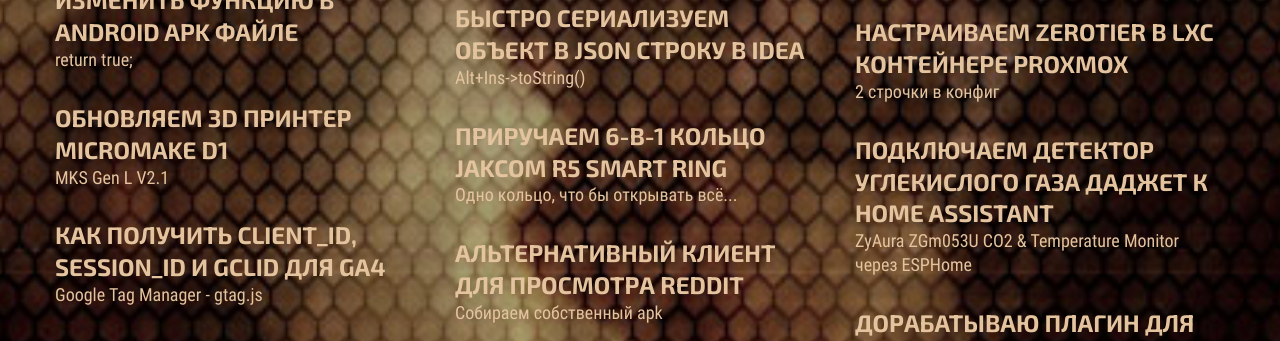
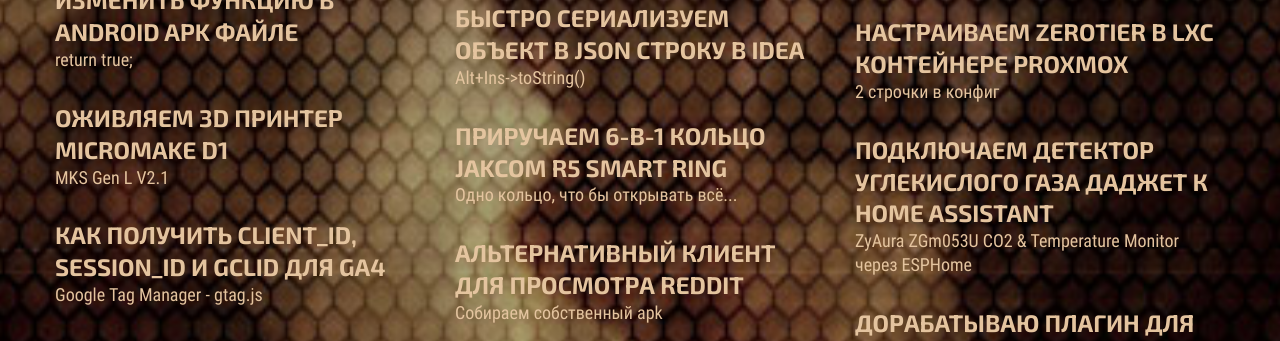
Before and after one commit to william-aqn/blog, a Jekyll site: the page built from index.html, in a window 1280 px wide and 900 px high, scrolled down 2642 px. Shown: the part 157-498 px from the top of the window. Built offline with Jekyll 4.4.1, drawn with Linux system fonts in a browser that asks for light colours; a script that is not in the unit is left out.

Commit message:
Update 2025-06-12-micromake-d1-on-makerbase-mks-gen-l-v2.1.md

```diff
--- a/_posts/2025-06-12-micromake-d1-on-makerbase-mks-gen-l-v2.1.md
+++ b/_posts/2025-06-12-micromake-d1-on-makerbase-mks-gen-l-v2.1.md
@@ -1,11 +1,11 @@
 ---
 layout: post
-title: "Обновляем 3D принтер Micromake D1"
+title: "Оживляем 3D принтер Micromake D1"
 description: "MKS Gen L V2.1"
 tags: micromake 3d firmware marlin2
 ---
 
-# Обновляем 3D принтер Micromake D1
+# Оживляем 3D принтер Micromake D1
 ## Micromake D1 → MKS Gen L V2.1
 
 В какой то момент вышел из строя БП и потянул за собой основную плату принтера [Makeboard Mini 2.1.2](/assets/blog/micromake_d1/makeboard_mini_2.1.2.webp)
```
